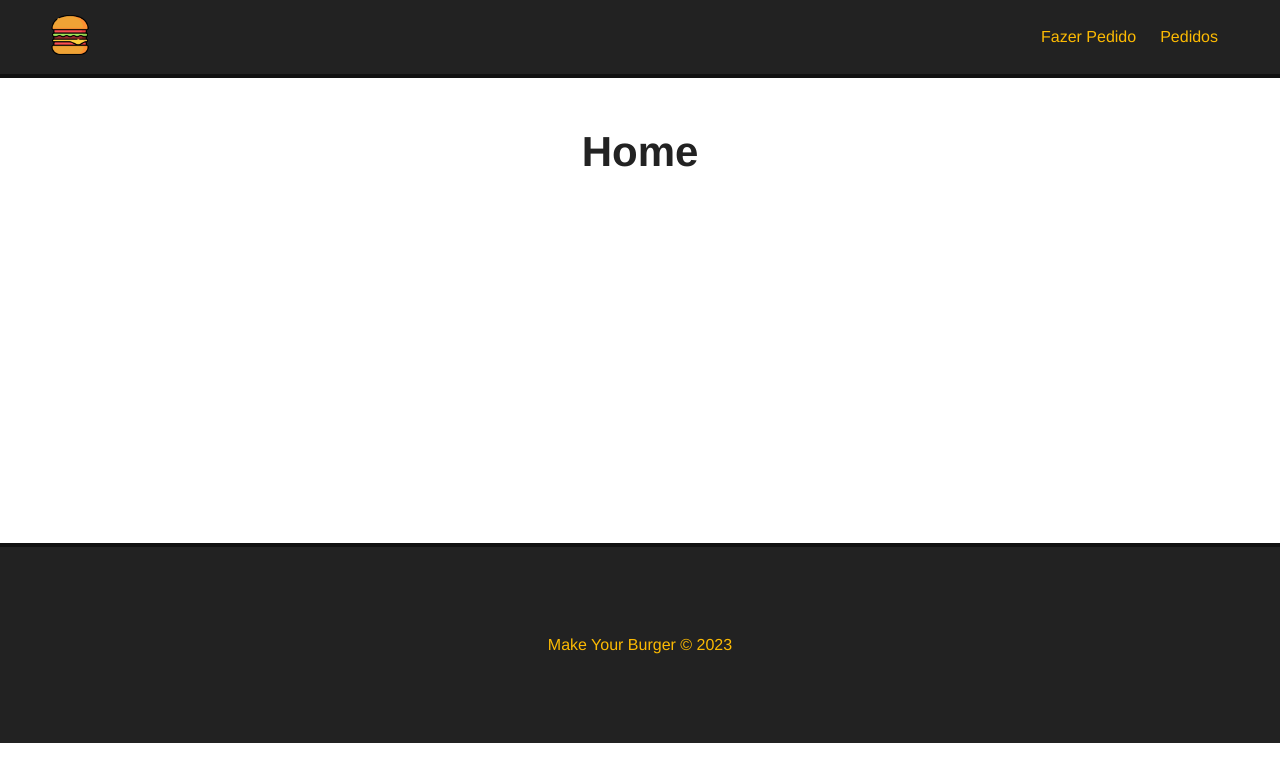
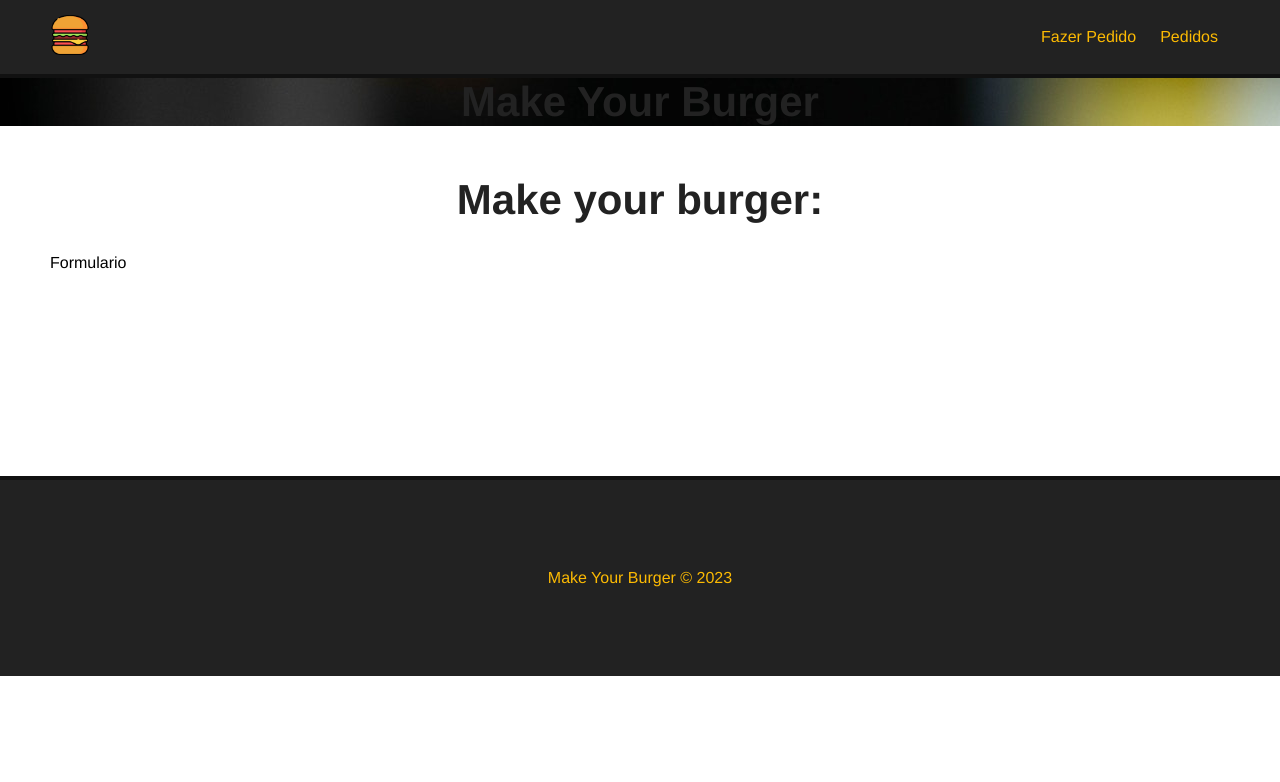
Before and after one commit to tvfiacadori/make_your_burger_vue, a Vue app: page / in a window 1280 px wide. Shown: the top 782 px of the page. Built offline with nearby package versions, Linux system fonts and the light colour scheme.

Commit message:
Try fuck img

```diff
--- a/package.json
+++ b/package.json
@@ -6,7 +6,6 @@
     "serve": "vue-cli-service serve",
     "build": "vue-cli-service build",
     "backend": "json-server --watch db/db.json"
-
   },
   "dependencies": {
     "core-js": "^3.8.3",
@@ -17,6 +16,7 @@
   "devDependencies": {
     "@vue/cli-plugin-babel": "~5.0.0",
     "@vue/cli-plugin-router": "~5.0.0",
-    "@vue/cli-service": "~5.0.0"
+    "@vue/cli-service": "~5.0.0",
+    "webpack": "^5.88.2"
   }
 }
--- a/src/App.vue
+++ b/src/App.vue
@@ -35,7 +35,7 @@
 
   .main-container {
     margin: 50px;
-    min-height: 365px;
+    min-height: 250px;
   }
 
   h1 {
--- /dev/null
+++ b/src/components/Banner.vue
@@ -0,0 +1,21 @@
+<template>
+    <div id="main-banner">
+        <h1>Make Your Burger</h1>
+
+    </div>
+</template>
+
+<script>
+export default {
+    name: "Banner",
+
+}
+</script>
+
+<style>
+
+    #main-banner {
+        background-image: url('/img/burger.jpg');
+        /* background: red; */
+    }
+</style>
--- a/src/views/Home.vue
+++ b/src/views/Home.vue
@@ -1,10 +1,21 @@
 <template>
+
+  <Banner />
+
   <div class="main-container">
-    <h1>Home</h1>
+    <h1>Make your burger: </h1>
+    <p>Formulario</p>
 
   </div>
 </template>
 
 <script>
+import Banner from "../components/Banner.vue"
 
+export default {
+  name: "Home",
+  components: {
+    Banner
+  }
+}
 </script>
```
Also changed, not shown: 1 other file (tests, documents, lock files or other folders).
